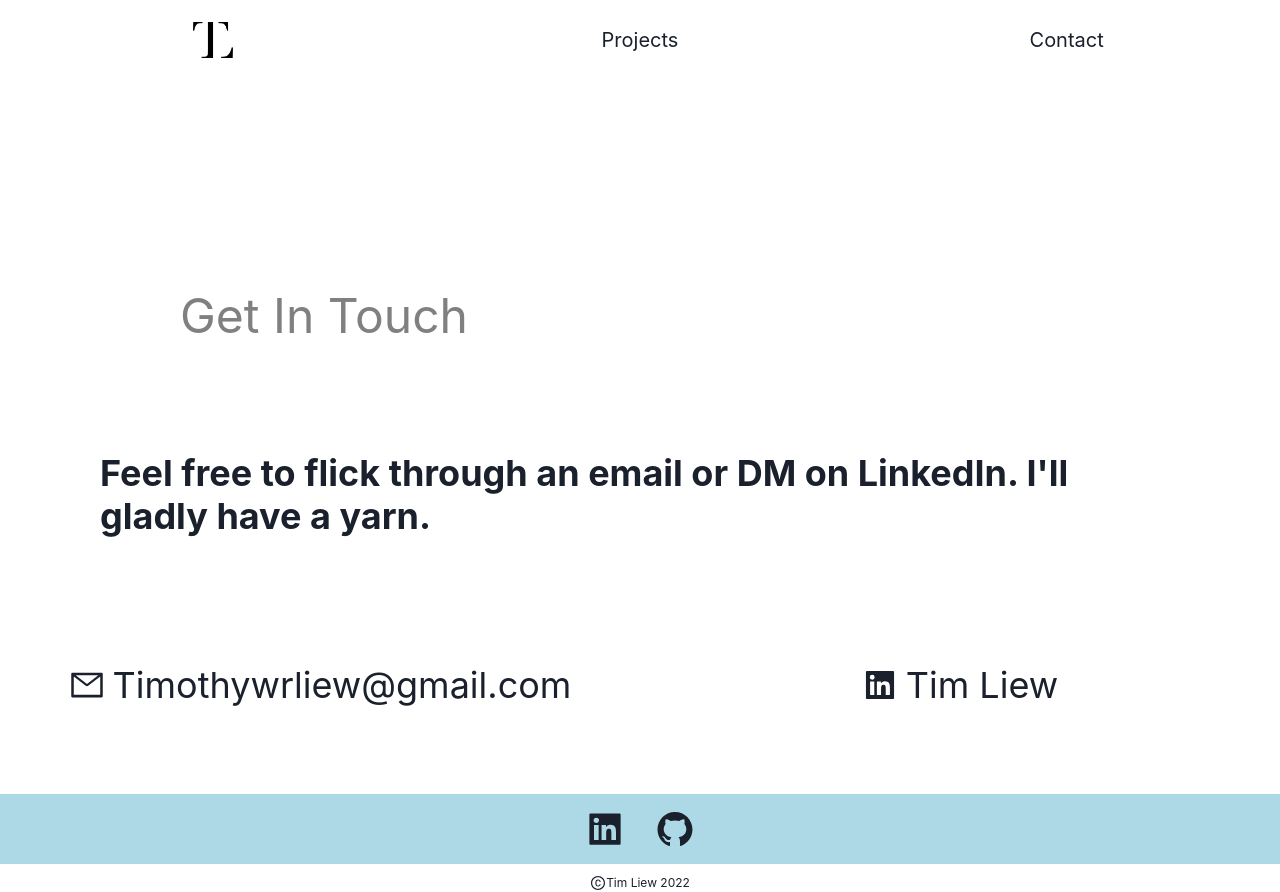
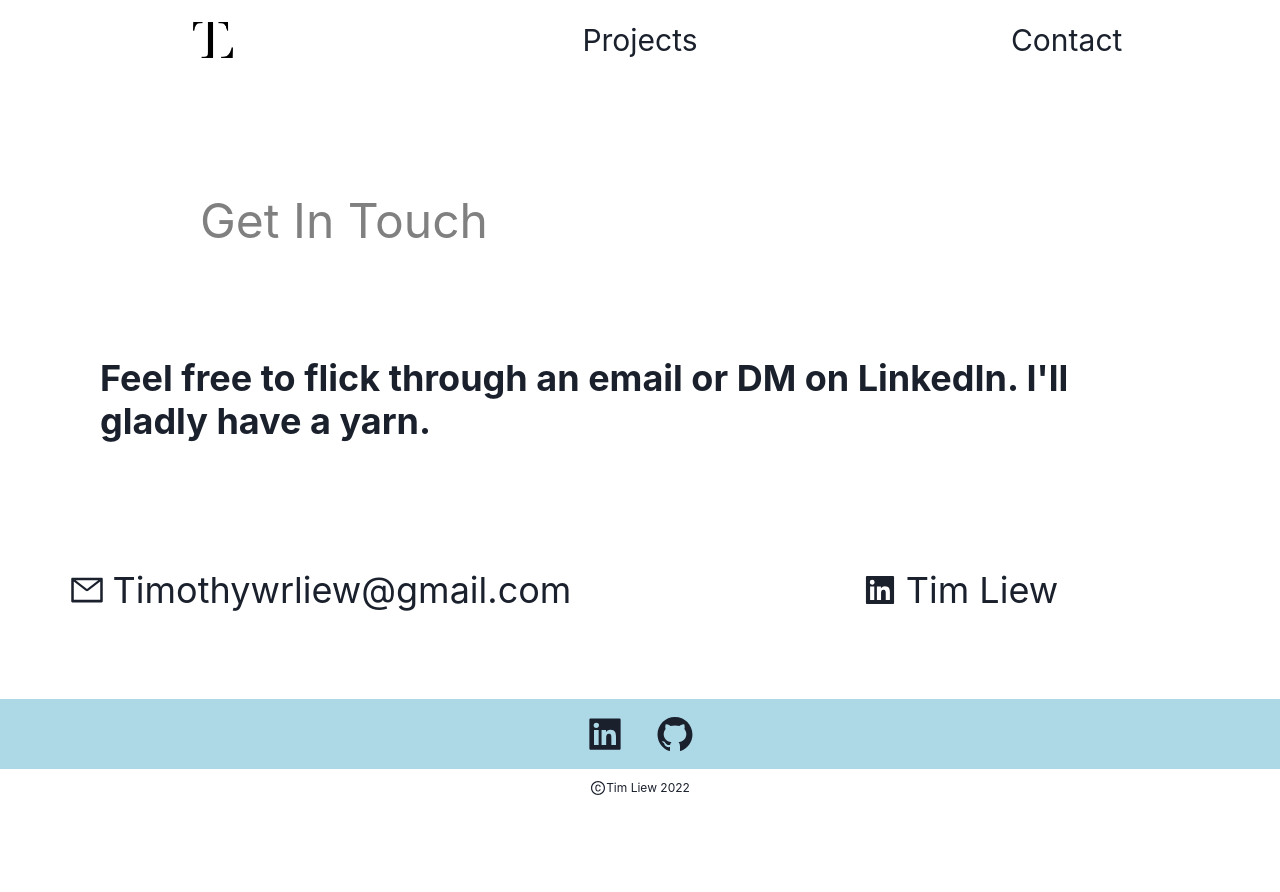
Before and after one commit to Tweemo/typescript-portfolio, a Next.js app: page /contact in a window 1280 px wide. After the commit the page ends 800 px from the top, so only its background shows below. Built offline with nearby package versions, Linux system fonts and the light colour scheme.

Commit message:
made navbar options larger and shuffled 'about me' position

```diff
--- a/pages/about.tsx
+++ b/pages/about.tsx
@@ -3,7 +3,7 @@ import { Text } from '@chakra-ui/react'
 
 const About = () => (
   <>
-    <Text color='gray' fontSize={['xl','2xl','3xl','4xl', '4xl','5xl']} marginLeft={['20px','70px','200px','300px']} marginBottom={['20px','20px','30px','30px','80px']}>
+    <Text color='gray' fontSize={['xl','2xl','3xl','4xl', '4xl','5xl']} marginLeft={['20px','70px','200px','300px', '900px']} marginBottom={['20px','20px','30px','30px','80px']}>
       About me
     </Text>
     <Text fontSize={['xl','2xl', '3xl','4xl','4xl','5xl']}  h={['28.5vh','30vh','30vh','27vh', '25vh', '30vh']} align='center' margin={['20px','5px', '0px']}>
--- a/pages/contact.tsx
+++ b/pages/contact.tsx
@@ -15,8 +15,8 @@ const Contact = () => {
 return (
     <>
       <Navbar />
-      <Box h={['79.5vh','75vh','67.5vh','66.5vh', '63vh', '61.2vh']}>
-        <Text color='gray' fontSize={['2xl','3xl', '4xl','4xl','5xl']} marginLeft={['20px','20px','40px','180px']} marginTop={['20px','40px','200px']}>
+      <Box h={['79.5vh','75vh','70.5vh','66.5vh', '63vh', '61.2vh']}>
+        <Text color='gray' fontSize={['2xl','3xl', '4xl','4xl','5xl']} marginLeft={['20px','20px','40px','180px','200px', '50vh']} marginTop={['20px','40px','76px', '105px']}>
           Get In Touch
         </Text>
         <Center>
--- a/pages/intro.tsx
+++ b/pages/intro.tsx
@@ -10,7 +10,7 @@ import styles from '../styles/Home.module.css'
 const Intro = () => {
 
   return (
-    <Box h={['41vh','41.2vh','40vh', '35vh','35vh']}>
+    <Box h={['41vh','41.2vh','40vh', '35vh','34vh']}>
       <Center>
         <Image className={styles.pic} src='images/pic.jpg' alt='me' />
       </Center>
--- a/pages/navbar.tsx
+++ b/pages/navbar.tsx
@@ -20,14 +20,14 @@ const Navbar = () => {
       </Center>
       <Center>
         <Link href='/projects'>
-        <Text fontSize='xl'>
+        <Text fontSize={['2xl','2xl','2xl', '3xl']}>
           Projects
           </Text>
         </Link>
       </Center>
       <Center>
         <Link href='/contact'>
-          <Text fontSize='xl'>Contact</Text>
+          <Text fontSize={['2xl','2xl','2xl', '3xl']}>Contact</Text>
         </Link>
       </Center>
     </SimpleGrid>
```
